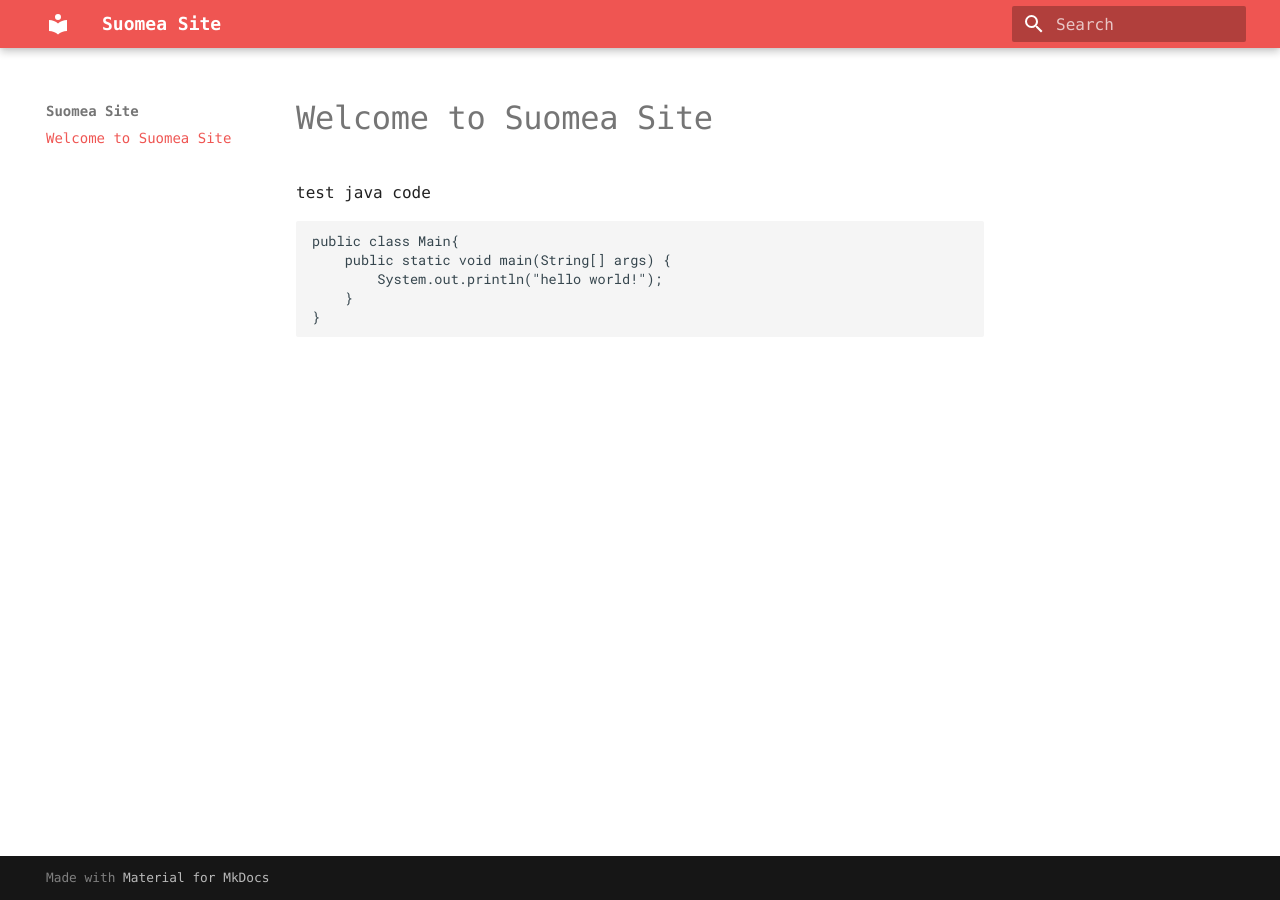
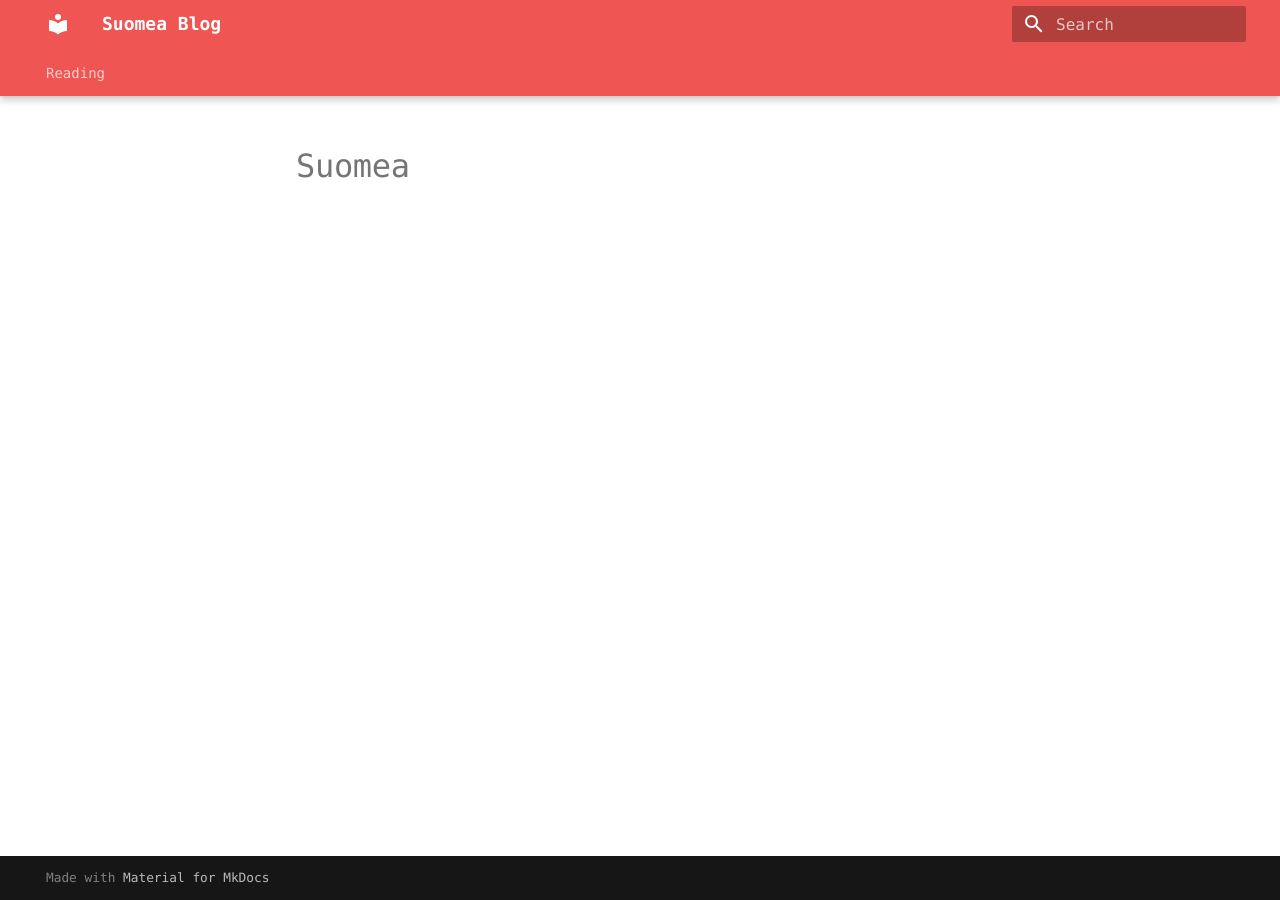
Before and after one commit to Suomea/blog, an MkDocs documentation site: the page built from docs/index.md, in a window 1280 px wide. Built offline with MkDocs 1.6.1 and Material for MkDocs 9.7.7, drawn with Linux system fonts in a browser that asks for light colours; some web fonts are replaced.

Commit message:
添加读书，配置 tab 样式。

````diff
--- a/docs/index.md
+++ b/docs/index.md
@@ -1,11 +1 @@
-# Welcome to Suomea Site
-
-test java code
-
-```java
-public class Main{
-    public static void main(String[] args) {
-        System.out.println("hello world!");
-    }
-}
-```
+# Suomea
--- a/mkdocs.yml
+++ b/mkdocs.yml
@@ -1,7 +1,16 @@
-site_name: Suomea Site
+site_name: Suomea Blog
 theme:
   palette:
     primary: red
   font:
     text: Monaco
   name: material
+  features:
+     - navigation.tabs
+     - navigation.tabs.sticky
+     - navigation.top
+nav:
+  - Reading:
+      - Reading/读书计划.md
+      - Reading/2022.md
+      - Reading/2021.md
````
Also changed, not shown: docs/Reading/2021.md (added, +40 -0 lines), docs/Reading/2022.md (added, +36 -0 lines), docs/Reading/读书计划.md (added, +33 -0 lines).
